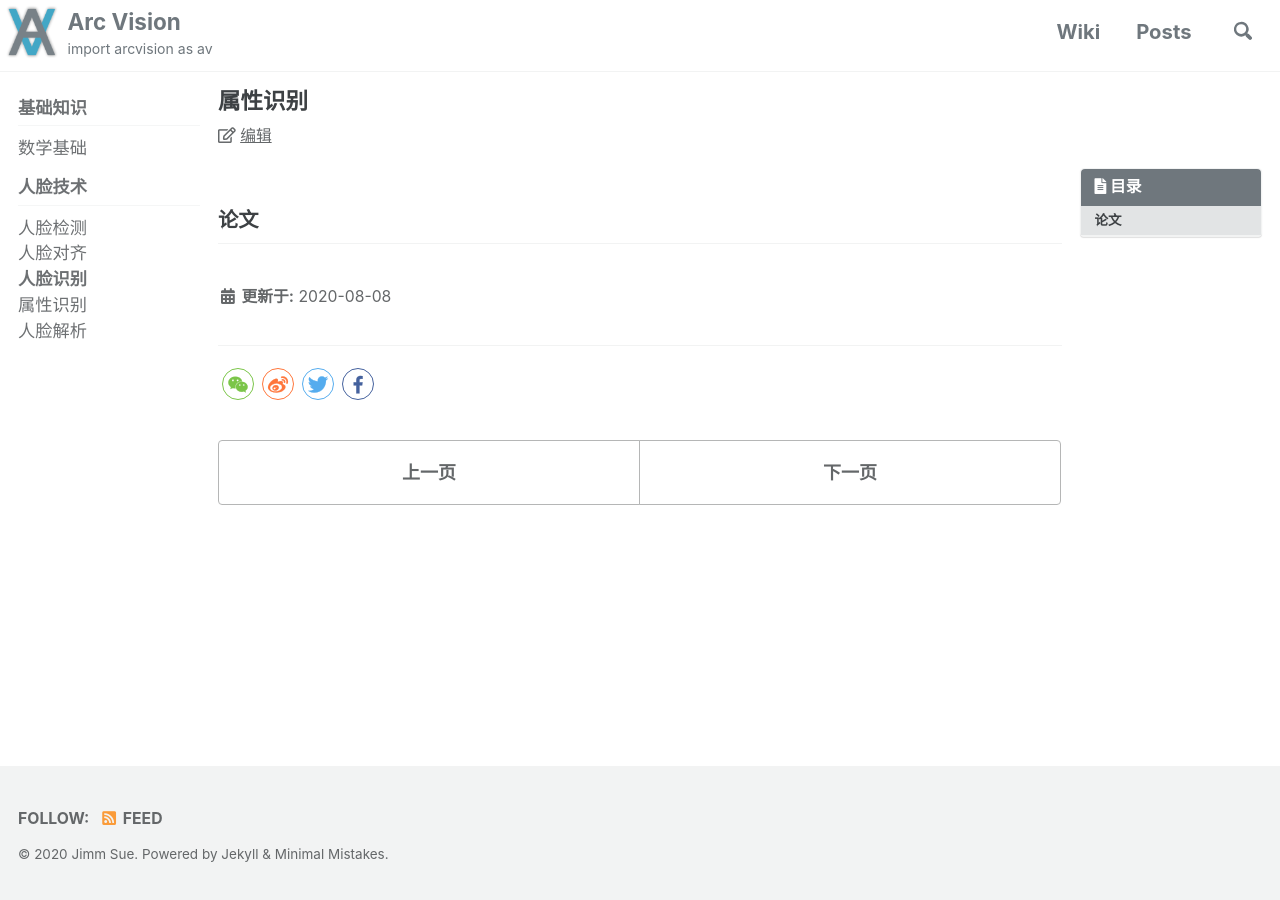
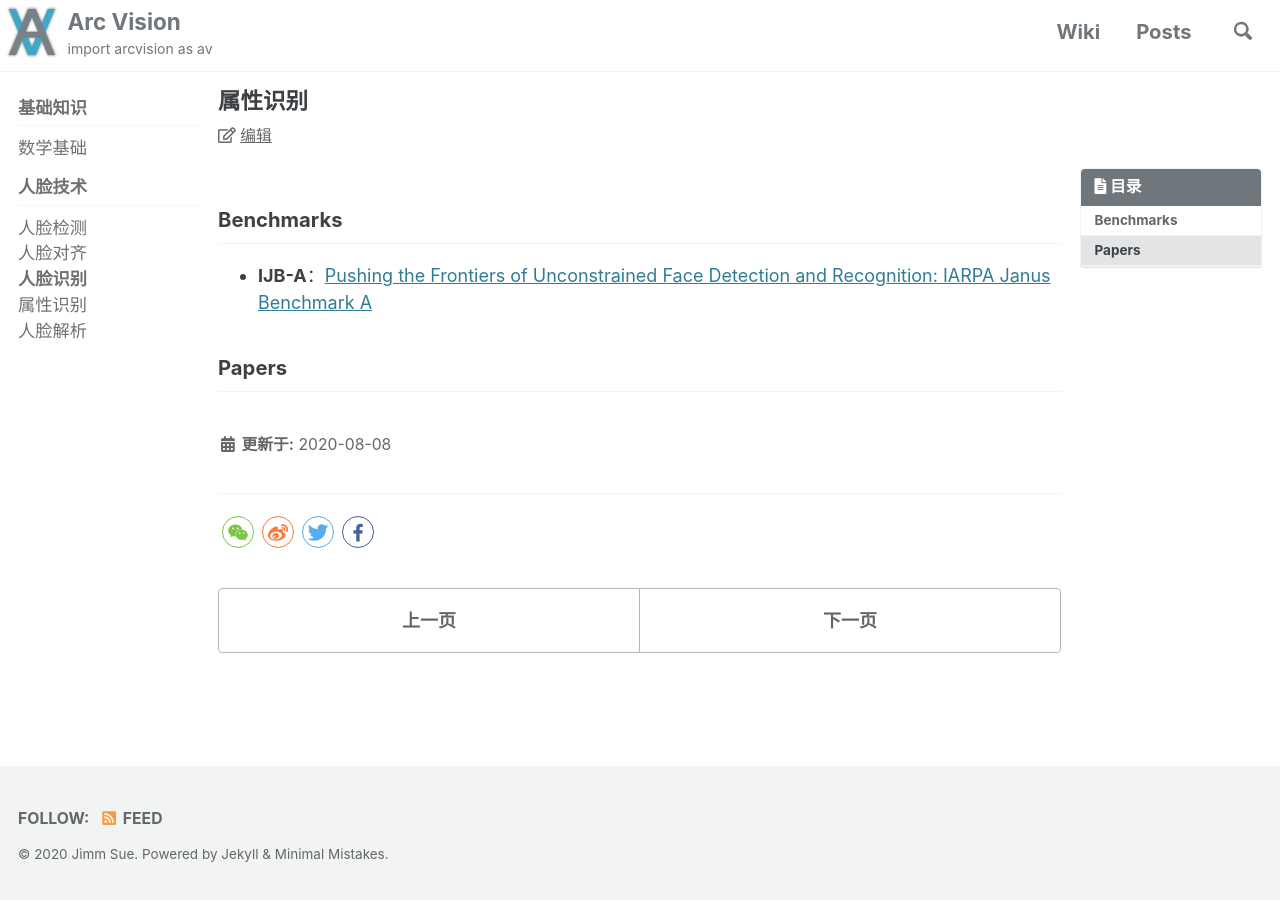
Before and after one commit to ArcVision/ArcVision.github.io, a Jekyll site: the page built from _wiki/13-face-recognition.md, in a window 1280 px wide. Built offline with Jekyll 4.4.1, drawn with Linux system fonts in a browser that asks for light colours; cached includes are drawn as plain includes; comment, search, counter and statistics services are not loaded.

Commit message:
Update 13-face-recognition.md

```diff
--- a/_wiki/13-face-recognition.md
+++ b/_wiki/13-face-recognition.md
@@ -7,5 +7,9 @@ last_modified_at: 2020-08-08
 toc: true
 ---
 
+## Benchmarks
 
-## 论文
+- **IJB-A**：[Pushing the Frontiers of Unconstrained Face Detection and Recognition: IARPA Janus Benchmark A](https://openaccess.thecvf.com/content_cvpr_2015/papers/Klare_Pushing_the_Frontiers_2015_CVPR_paper.pdf)
+
+
+## Papers
```
